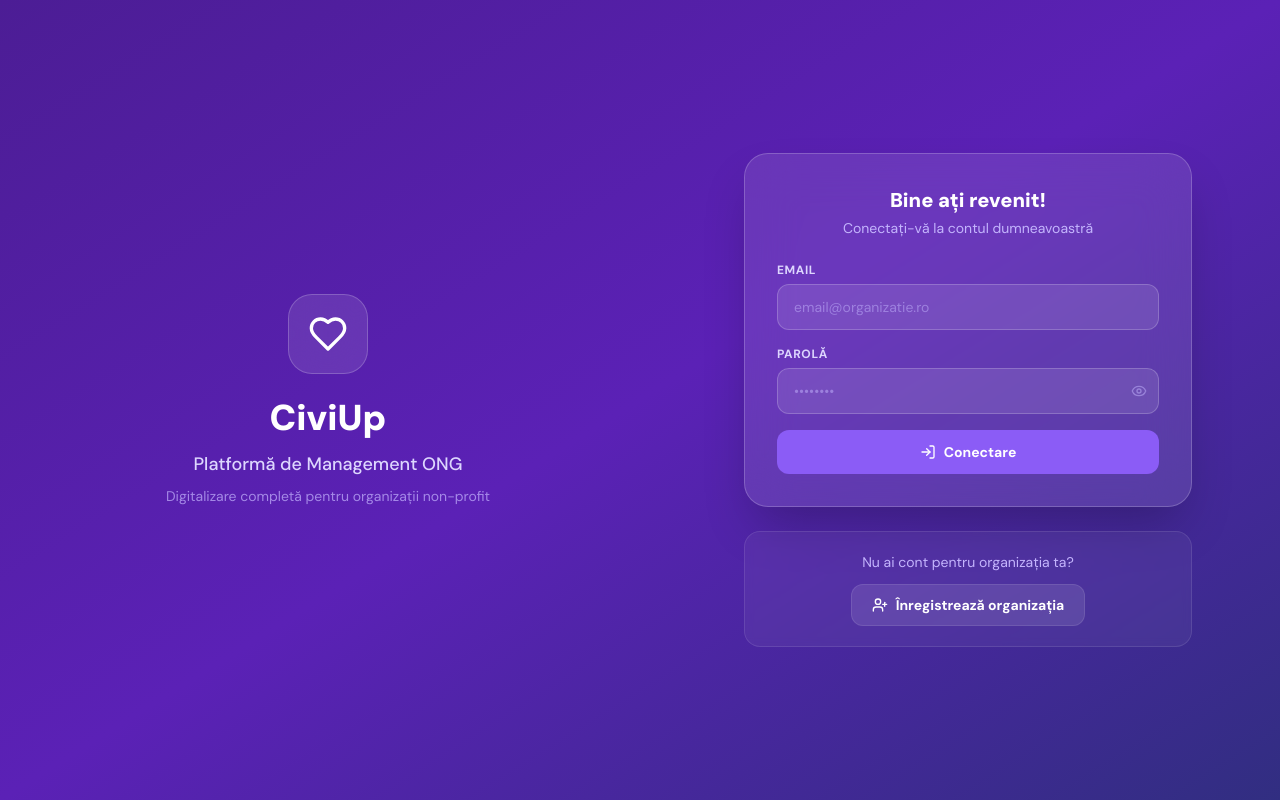
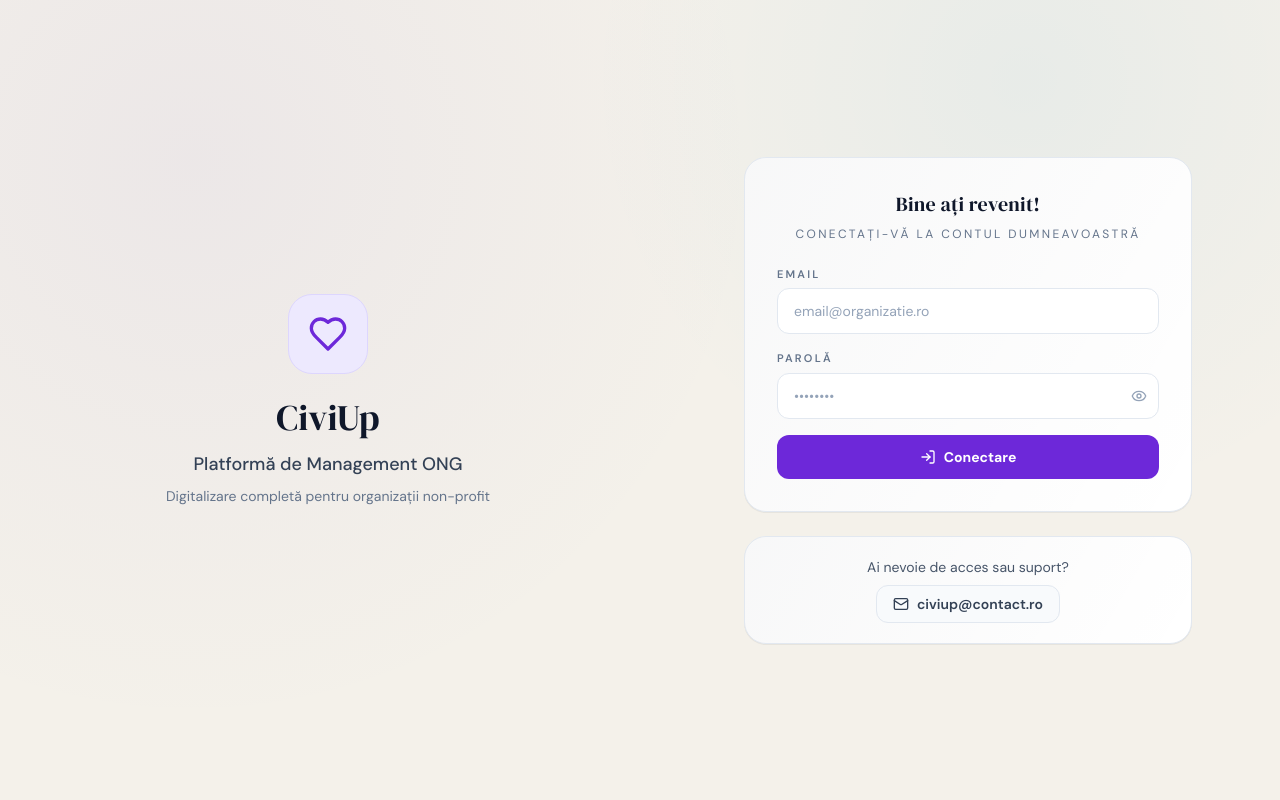
Before and after one commit to Pizzazy/Civi-Up-Licenta, a React (Vite) app in the folder frontend/: page /login in a window 1280 px wide. Built offline with nearby package versions, Linux system fonts and the light colour scheme; no server answers.

Commit message:
Dokerfile

```diff
--- a/frontend/src/pages/LoginPage.jsx
+++ b/frontend/src/pages/LoginPage.jsx
@@ -1,7 +1,7 @@
 import { useState } from 'react';
 import { useAuth } from '@/context/AuthContext';
-import { useNavigate, Link } from 'react-router-dom';
-import { Heart, LogIn, Loader2, Eye, EyeOff, UserPlus } from 'lucide-react';
+import { useNavigate } from 'react-router-dom';
+import { Heart, LogIn, Loader2, Eye, EyeOff, Mail } from 'lucide-react';
 
 export default function LoginPage() {
   const { login } = useAuth();
@@ -30,16 +30,16 @@
   };
 
   return (
-    <div className="min-h-screen bg-gradient-to-br from-violet-900 via-violet-800 to-indigo-900 flex">
+    <div className="min-h-screen bg-transparent flex">
       {/* Left panel */}
       <div className="hidden lg:flex flex-1 items-center justify-center p-12">
         <div className="text-center max-w-md">
-          <div className="w-20 h-20 bg-white/10 backdrop-blur-xl rounded-3xl flex items-center justify-center mx-auto mb-6 border border-white/20">
-            <Heart className="w-10 h-10 text-white" />
+          <div className="w-20 h-20 bg-violet-100 border border-violet-200 rounded-3xl flex items-center justify-center mx-auto mb-6">
+            <Heart className="w-10 h-10 text-violet-700" />
           </div>
-          <h1 className="text-4xl font-black text-white mb-3">CiviUp</h1>
-          <p className="text-violet-200 text-lg font-medium mb-2">Platformă de Management ONG</p>
-          <p className="text-violet-300/70 text-sm">Digitalizare completă pentru organizații non-profit</p>
+          <h1 className="text-4xl text-slate-900 font-display mb-3">CiviUp</h1>
+          <p className="text-slate-700 text-lg font-medium mb-2">Platformă de Management ONG</p>
+          <p className="text-slate-500 text-sm">Digitalizare completă pentru organizații non-profit</p>
         </div>
       </div>
 
@@ -47,59 +47,56 @@
       <div className="flex-1 flex items-center justify-center p-8">
         <div className="w-full max-w-md">
           <div className="lg:hidden text-center mb-8">
-            <div className="w-14 h-14 bg-white/10 backdrop-blur-xl rounded-2xl flex items-center justify-center mx-auto mb-4 border border-white/20">
-              <Heart className="w-7 h-7 text-white" />
+            <div className="w-14 h-14 bg-violet-100 border border-violet-200 rounded-2xl flex items-center justify-center mx-auto mb-4">
+              <Heart className="w-7 h-7 text-violet-700" />
             </div>
-            <h1 className="text-2xl font-black text-white">CiviUp</h1>
+            <h1 className="text-2xl text-slate-900 font-display">CiviUp</h1>
           </div>
 
-          <div className="bg-white/10 backdrop-blur-xl rounded-3xl p-8 border border-white/20 shadow-2xl">
+          <div className="paper-card p-8">
             <div className="text-center mb-6">
-              <h2 className="text-xl font-black text-white">Bine ați revenit!</h2>
-              <p className="text-violet-300 text-sm mt-1">Conectați-vă la contul dumneavoastră</p>
+              <h2 className="text-xl text-slate-900 font-display">Bine ați revenit!</h2>
+              <p className="text-slate-500 text-xs uppercase tracking-[0.2em] mt-2">Conectați-vă la contul dumneavoastră</p>
             </div>
             <form onSubmit={handleLogin} className="space-y-4">
               <div>
-                <label className="text-xs font-bold text-violet-200 uppercase tracking-wider mb-1.5 block">Email</label>
+                <label className="text-[11px] font-semibold text-slate-500 uppercase tracking-[0.2em] mb-1.5 block">Email</label>
                 <input
                   type="email" value={email} onChange={(e) => setEmail(e.target.value)}
                   placeholder="email@organizatie.ro"
-                  className="w-full bg-white/10 border border-white/20 rounded-xl px-4 py-3 text-white placeholder-violet-300/50 text-sm focus:outline-none focus:border-violet-300 transition-all"
+                  className="w-full bg-white border border-slate-200 rounded-xl px-4 py-3 text-slate-800 placeholder-slate-400 text-sm focus:outline-none focus:border-violet-300 transition-all"
                   autoComplete="email"
                 />
               </div>
               <div>
-                <label className="text-xs font-bold text-violet-200 uppercase tracking-wider mb-1.5 block">Parolă</label>
+                <label className="text-[11px] font-semibold text-slate-500 uppercase tracking-[0.2em] mb-1.5 block">Parolă</label>
                 <div className="relative">
                   <input
                     type={showPassword ? 'text' : 'password'} value={password} onChange={(e) => setPassword(e.target.value)}
                     placeholder="••••••••"
-                    className="w-full bg-white/10 border border-white/20 rounded-xl px-4 py-3 text-white placeholder-violet-300/50 text-sm focus:outline-none focus:border-violet-300 transition-all pr-10"
+                    className="w-full bg-white border border-slate-200 rounded-xl px-4 py-3 text-slate-800 placeholder-slate-400 text-sm focus:outline-none focus:border-violet-300 transition-all pr-10"
                     autoComplete="current-password"
                   />
-                  <button type="button" onClick={() => setShowPassword((v) => !v)} className="absolute right-3 top-1/2 -translate-y-1/2 text-violet-300/50 hover:text-white transition-colors">
+                  <button type="button" onClick={() => setShowPassword((v) => !v)} className="absolute right-3 top-1/2 -translate-y-1/2 text-slate-400 hover:text-slate-700 transition-colors">
                     {showPassword ? <EyeOff className="w-4 h-4" /> : <Eye className="w-4 h-4" />}
                   </button>
                 </div>
               </div>
-              {error && <p className="text-xs text-rose-300 bg-rose-500/10 border border-rose-400/20 rounded-xl p-3">{error}</p>}
-              <button type="submit" disabled={loading} className="w-full bg-violet-500 hover:bg-violet-400 disabled:opacity-60 text-white py-3 rounded-xl font-bold text-sm flex items-center justify-center gap-2 transition-colors">
+              {error && <p className="text-xs text-rose-600 bg-rose-50 border border-rose-200 rounded-xl p-3">{error}</p>}
+              <button type="submit" disabled={loading} className="w-full bg-violet-700 hover:bg-violet-600 disabled:opacity-60 text-white py-3 rounded-xl font-bold text-sm flex items-center justify-center gap-2 transition-colors">
                 {loading ? <Loader2 className="w-4 h-4 animate-spin" /> : <LogIn className="w-4 h-4" />}
                 {loading ? 'Se conectează...' : 'Conectare'}
               </button>
             </form>
           </div>
 
-          {/* Register link */}
-          <div className="mt-6 bg-white/5 backdrop-blur-sm rounded-2xl p-5 border border-white/10 text-center">
-            <p className="text-violet-300 text-sm mb-3">Nu ai cont pentru organizația ta?</p>
-            <Link
-              to="/register"
-              className="inline-flex items-center gap-2 bg-white/10 hover:bg-white/20 border border-white/10 rounded-xl px-5 py-2.5 text-white font-bold text-sm transition-all"
-            >
-              <UserPlus className="w-4 h-4" />
-              Înregistrează organizația
-            </Link>
+          {/* Contact */}
+          <div className="mt-6 paper-card p-5 text-center">
+            <p className="text-slate-600 text-sm mb-2">Ai nevoie de acces sau suport?</p>
+            <div className="inline-flex items-center gap-2 bg-slate-50 border border-slate-200 rounded-xl px-4 py-2 text-slate-700 text-sm font-semibold">
+              <Mail className="w-4 h-4" />
+              civiup@contact.ro
+            </div>
           </div>
         </div>
       </div>
```
Also changed, not shown: 1 other file (tests, documents, lock files or other folders).
